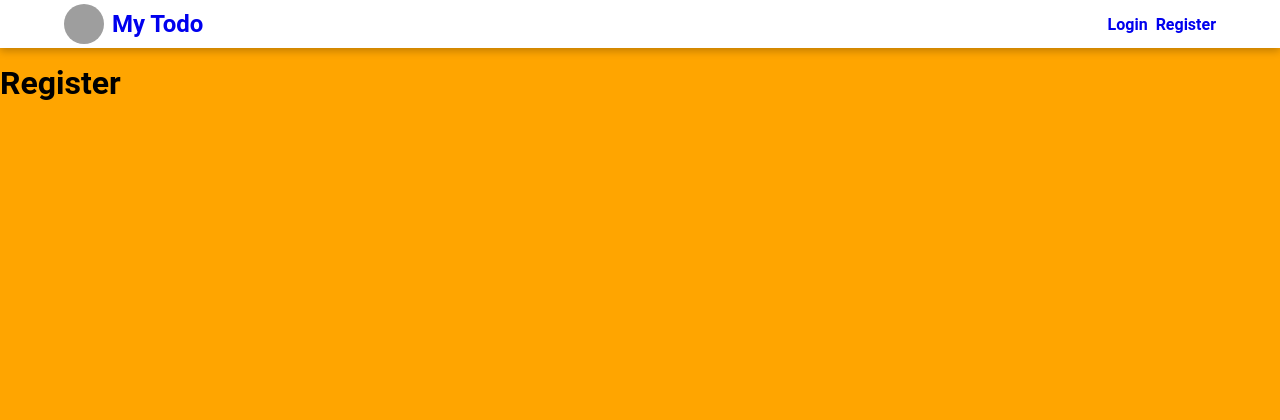
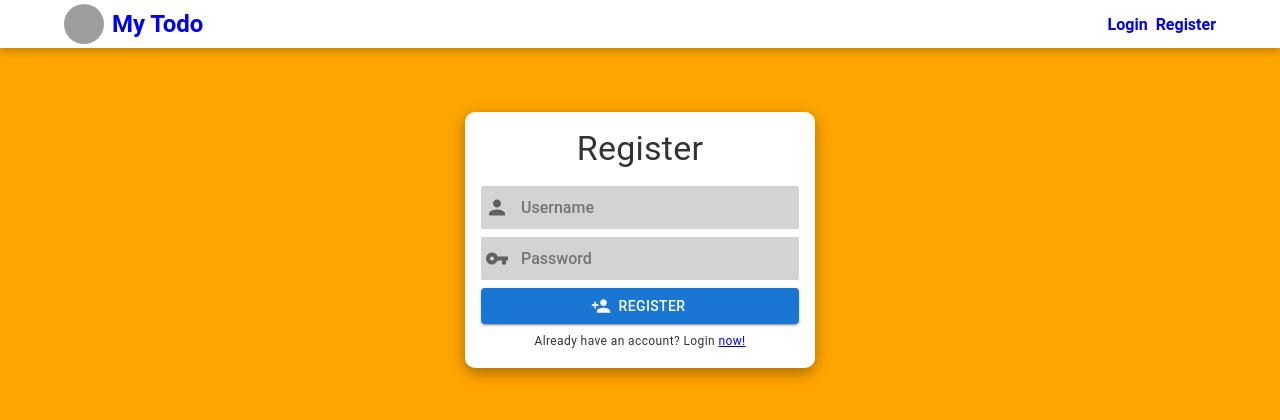
Before and after one commit to hienhhcc/todo_app_fe, a React (Create React App) app: page /register in a window 1280 px wide. Shown: the top 420 px of the page. Built offline with nearby package versions, Linux system fonts and the light colour scheme; grey boxes are pictures that could not be loaded; the HTML template or start-up script is replaced by a standard one.

Commit message:
Add register page

```diff
--- a/src/app/containers/Register/index.tsx
+++ b/src/app/containers/Register/index.tsx
@@ -1,5 +1,71 @@
-const Register = () => {
-  return <h1>Register</h1>;
+import { Typography, Button } from '@mui/material';
+import { Person, VpnKey, PersonAdd } from '@mui/icons-material';
+import { Link } from 'react-router-dom';
+import { useForm } from 'react-hook-form';
+
+import { StyledDiv, StyledInput, StyledForm } from './styles';
+
+const RegisterPage = () => {
+  const { register, handleSubmit } = useForm();
+
+  const onSubmit = (data: any) => {
+    console.log(data);
+  };
+
+  return (
+    <StyledDiv>
+      <Typography variant="h4" component="h2" sx={{ textAlign: 'center' }}>
+        Register
+      </Typography>
+      <StyledForm onSubmit={handleSubmit(onSubmit)}>
+        <StyledInput>
+          <Person className="icon" color="action" fontSize="small" />
+          <input
+            type="text"
+            className="input"
+            placeholder="Username"
+            {...register('username')}
+          />
+        </StyledInput>
+        <StyledInput>
+          <VpnKey className="icon" color="action" fontSize="small" />
+          <input
+            type="password"
+            className="input"
+            placeholder="Password"
+            {...register('password', {
+              required: 'Password is required.',
+              minLength: {
+                value: 8,
+                message: 'Password must exceed 8 characters',
+              },
+              maxLength: {
+                value: 32,
+                message: 'Password must not exceed 32 characters',
+              },
+            })}
+          />
+        </StyledInput>
+
+        <Button
+          startIcon={<PersonAdd />}
+          variant="contained"
+          sx={{ mt: 1, width: '100%' }}
+          type="submit"
+        >
+          Register
+        </Button>
+      </StyledForm>
+      <Typography
+        variant="caption"
+        gutterBottom
+        component="div"
+        sx={{ margin: 'auto', textAlign: 'center', marginTop: '0.5rem' }}
+      >
+        Already have an account? Login <Link to="/login">now!</Link>
+      </Typography>
+    </StyledDiv>
+  );
 };
 
-export default Register;
+export default RegisterPage;
--- /dev/null
+++ b/src/app/containers/Register/styles/index.ts
@@ -0,0 +1,60 @@
+import styled from 'styled-components';
+
+export const StyledDiv = styled.div`
+  margin: auto;
+  padding: 1rem;
+  width: 350px;
+  background: #fff;
+  color: #333333;
+  border-radius: 10px;
+  box-shadow: rgba(0, 0, 0, 0.35) 0px 5px 15px;
+  margin-top: 3rem;
+  overflow: hidden;
+
+  p {
+    color: #bf1650;
+  }
+
+  p::before {
+    display: inline;
+    content: '⚠ ';
+  }
+`;
+
+export const StyledForm = styled.form.attrs((props: any) => ({
+  onSubmit: props.onSubmit,
+}))`
+  margin-top: 1rem;
+`;
+
+export const StyledInput = styled.div`
+  position: relative;
+  width: 100%;
+
+  & ~ & {
+    margin-top: 0.5rem;
+  }
+
+  .icon {
+    position: absolute;
+    left: 0.25rem;
+    top: 0;
+
+    height: 100%;
+    width: 1.5rem;
+  }
+
+  .input {
+    padding: 0.75rem;
+    padding-left: 2.5rem;
+    width: 100%;
+    font: inherit;
+    border: none;
+    background: #d3d3d3;
+    border-radius: 2px;
+
+    &:focus {
+      outline: none;
+    }
+  }
+`;
```
